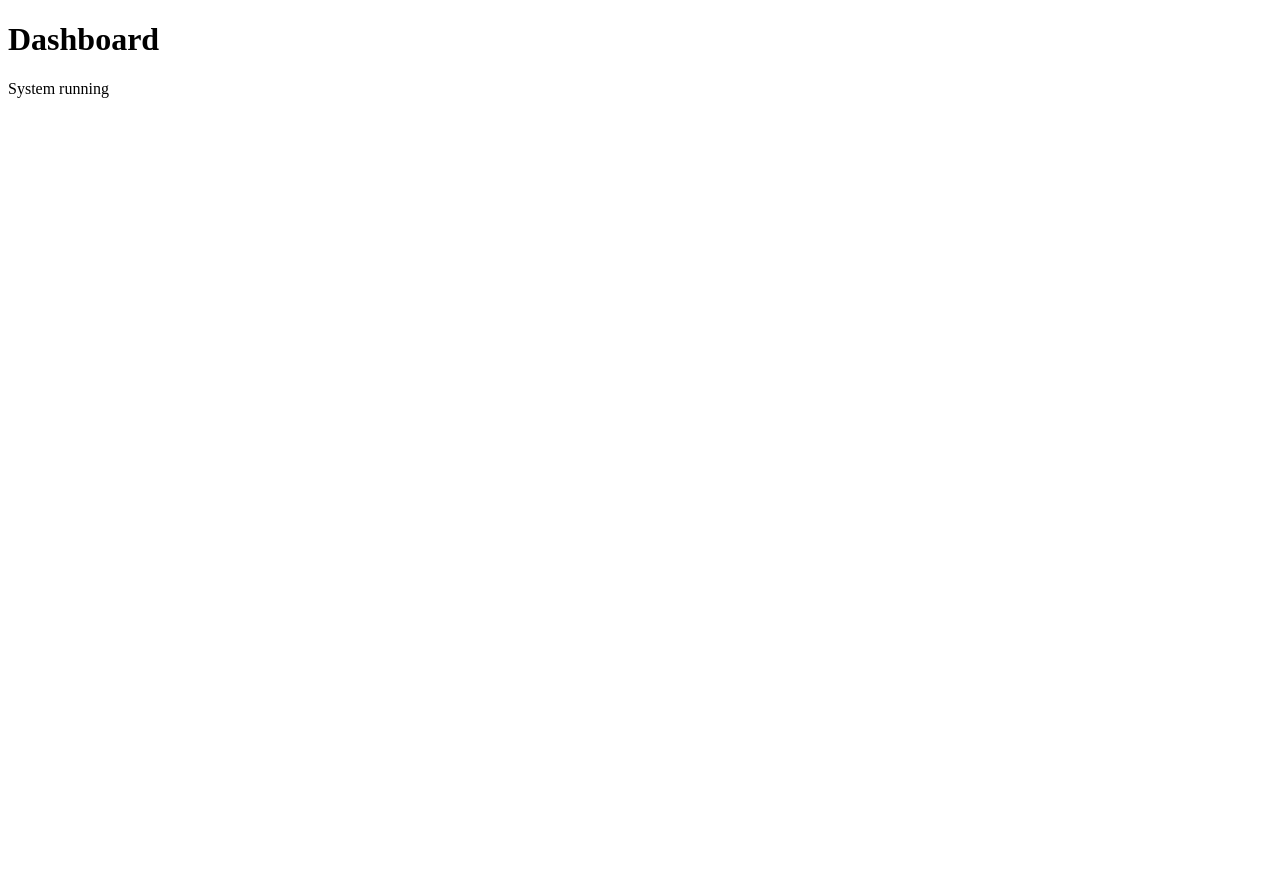
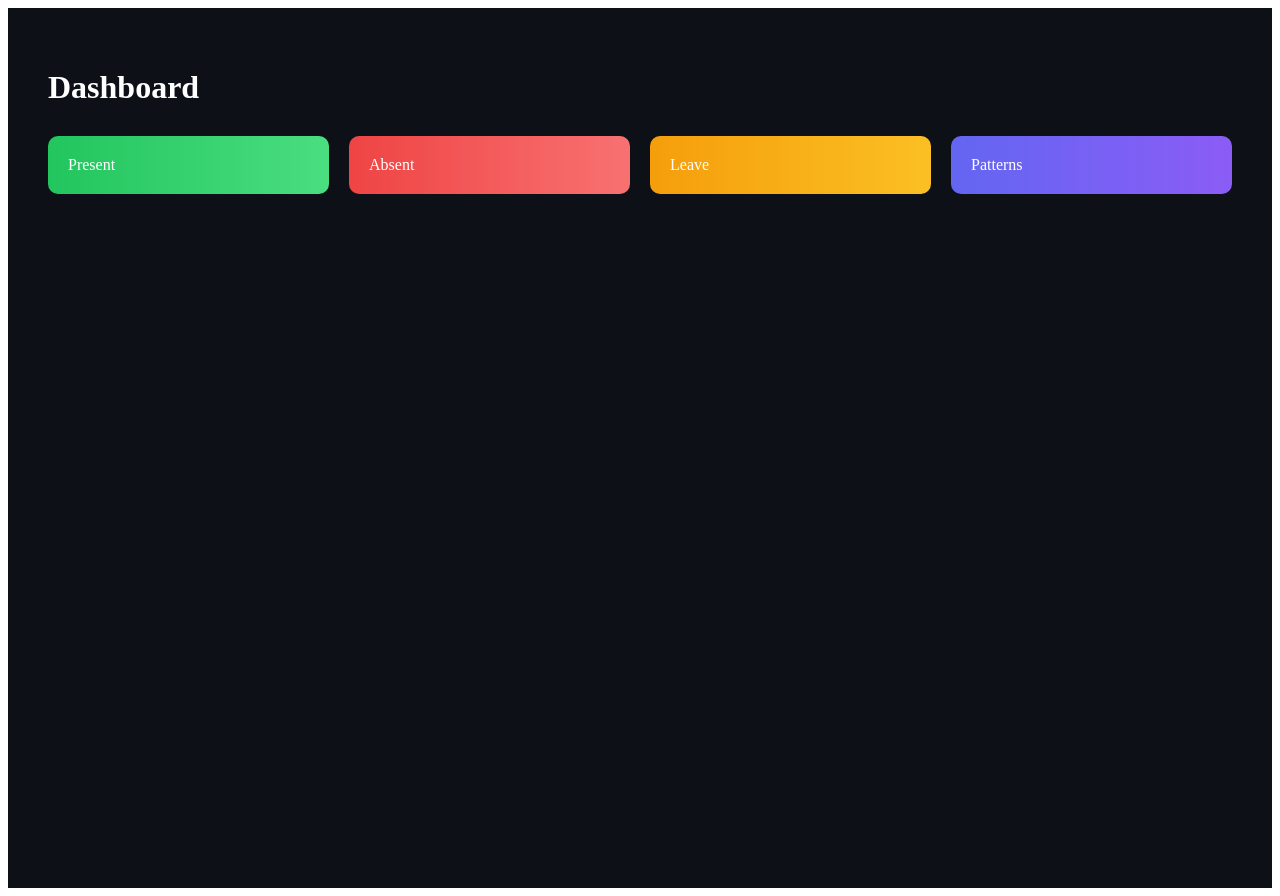
Before and after one commit to proeduvate/attendance-portal, a React (Create React App) app in the folder frontend/: page /dashboard in a window 1280 px wide. Before the commit the page ends 800 px from the top, so only its background shows below. Built offline with nearby package versions, Linux system fonts and the light colour scheme.

Commit message:
Update Dashboard.jsx

```diff
--- a/frontend/src/pages/Dashboard.jsx
+++ b/frontend/src/pages/Dashboard.jsx
@@ -1,8 +1,97 @@
 export default function Dashboard(){
+
 return(
-<div>
-<h1>Dashboard</h1>
-<p>System running</p>
+
+<div style={{
+
+background:"#0D1117",
+
+height:"100vh",
+
+color:"white",
+
+padding:"40px"
+
+}}>
+
+<h1>
+
+Dashboard
+
+</h1>
+
+<div style={{
+
+display:"grid",
+
+gridTemplateColumns:"repeat(4,1fr)",
+
+gap:"20px",
+
+marginTop:"30px"
+
+}}>
+
+<div style={{
+
+background:"linear-gradient(90deg,#22c55e,#4ade80)",
+
+padding:"20px",
+
+borderRadius:"10px"
+
+}}>
+
+Present
+
 </div>
+
+<div style={{
+
+background:"linear-gradient(90deg,#ef4444,#f87171)",
+
+padding:"20px",
+
+borderRadius:"10px"
+
+}}>
+
+Absent
+
+</div>
+
+<div style={{
+
+background:"linear-gradient(90deg,#f59e0b,#fbbf24)",
+
+padding:"20px",
+
+borderRadius:"10px"
+
+}}>
+
+Leave
+
+</div>
+
+<div style={{
+
+background:"linear-gradient(90deg,#6366f1,#8b5cf6)",
+
+padding:"20px",
+
+borderRadius:"10px"
+
+}}>
+
+Patterns
+
+</div>
+
+</div>
+
+</div>
+
 )
+
 }
```
